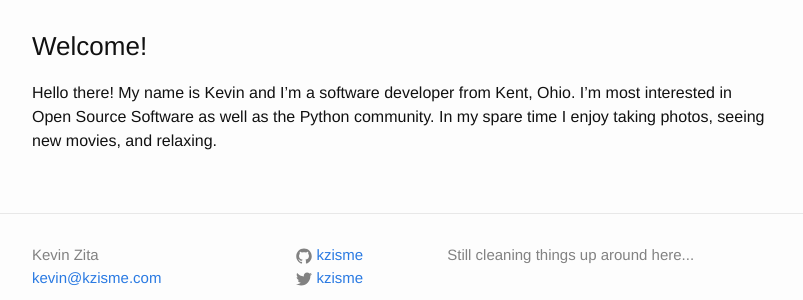
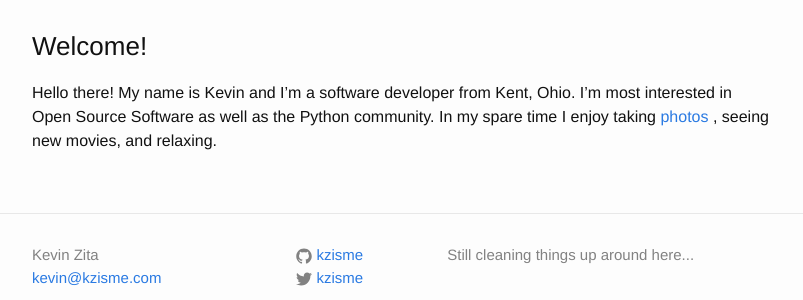
Before and after one commit to kzisme/site, a Jekyll site: the page built from about.md, in a window 1280 px wide. Shown: the part 131-431 px from the top of the page, without its empty margins (238-1041 px from the left). Built offline with Jekyll 4.4.1, drawn with Linux system fonts in a browser that asks for light colours; part of the change alters nothing that is shown.

```diff
--- a/about.md
+++ b/about.md
@@ -6,4 +6,5 @@ permalink: /about/
 ### Welcome!
 Hello there!  My name is Kevin and I'm a software developer from Kent, Ohio.
 I'm most interested in Open Source Software as well as the Python community.
-In my spare time I enjoy taking photos, seeing new movies, and relaxing.
+In my spare time I enjoy taking [photos](http://www.flickr.com/photos/132209173@N08/)
+ , seeing new movies, and relaxing.
```
